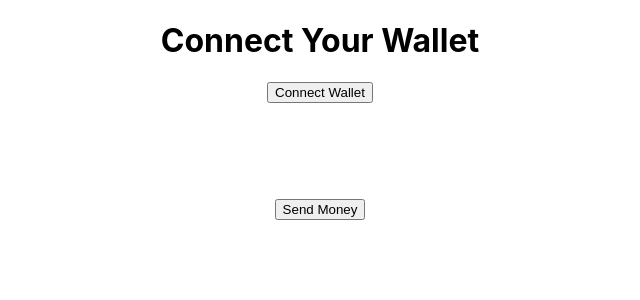
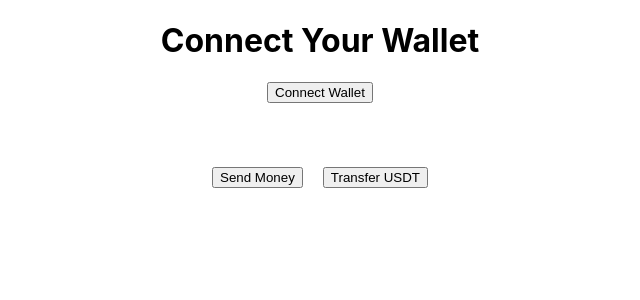
Before and after one commit to Tr123Ayesha/web3fund, a React (Create React App) app: page /connectWallet in a window 1280 px wide. Shown: the top 300 px of the page, without its empty margins (320-960 px from the left). Built offline with nearby package versions, Linux system fonts and the light colour scheme.

Commit message:
TransferMETHOD

```diff
--- a/src/pages/connectWallet/connectwallet.js
+++ b/src/pages/connectWallet/connectwallet.js
@@ -9,6 +9,7 @@ function ConnectWallet() {
   const [walletBalance, setWalletBalance] = useState('');
   const [tokenBalance, setTokenBalance] = useState('');
   const [errorMessage, setErrorMessage] = useState(''); // Error message state
+  const [tokenSymbol, setTokenSymbol] = useState('');
 
   const connectWallet = async () => {
     setErrorMessage('');
@@ -30,17 +31,10 @@ function ConnectWallet() {
 
       const symbol = await contract.methods.symbol().call();
       console.log(`Balance: ${formattedBalance} ${symbol}`);
-
-      // const ShowBalance = await contract.methods.balanceOf(walletAddress).call();
-      // console.log(`wallet Contract here it is Balance: ${ShowBalance}`);
-
+      setTokenSymbol(symbol);
     } catch (error) {
       console.error("Connection error:", error);
-
-
-
-
-      let errorMessage = error.message;
+     let errorMessage = error.message;
       if (error.code === 4001) {
         errorMessage = "Please connect your wallet to continue";
       } else if (error.message.includes('revert')) {
@@ -50,9 +44,57 @@ function ConnectWallet() {
       setErrorMessage(errorMessage);
     }
   };
+
+  const transferTokens = async (to, value) => {
+    setErrorMessage(''); // Clear any previous error
+
+    try {
+      // Initialize Web3 instance
+      const web3 = new Web3(window.ethereum); // Initialize Web3
+      const accounts = await window.ethereum.request({ method: "eth_accounts" });
+      const user = accounts[0];
+      setWalletAddress(user);
+
+      // Load contract (make sure getContract() returns a valid contract)
+      const contract = await getContract(); // Ensure this is returning the correct contract instance
+
+
+
+      const valueInWei = web3.utils.toWei(value.toString(), 'ether');
+      const gas = await contract.methods.transfer(to, valueInWei).estimateGas({ from: user });
+
+      // Send the transfer transaction
+      await contract.methods
+        .transfer(to, valueInWei) // Transfer the tokens
+        .send({ from: user, gas });
+
+      console.log("✅ Tokens transferred successfully!");
+    } catch (error) {
+      console.error("Transfer error:", error);
+      let errorMessage = error.message;
+
+      // Handle different error types
+      if (error.code === 4001) {
+        errorMessage = "Transaction rejected by user.";
+      } else if (error.message.includes('revert')) {
+        errorMessage = "Transfer failed. Make sure you have sufficient tokens.";
+      } else if (error.message.includes("insufficient funds")) {
+        errorMessage = "Insufficient funds in the wallet.";
+      }
+
+      setErrorMessage(errorMessage);
+    }
+  };
+
+
+
   const sendMoney = () => {
     navigate('/sendmoney');
   };
+  const recipientAddress = "0x5edBf4B846CA94AcDf1CC62114b6118Af6D4E047";
+const amountToTransfer = "3";
+
+
 
   return (
     <div style={{ display: "flex", flexDirection: "column", justifyContent: "center", alignItems: "center" }}>
@@ -62,10 +104,12 @@ function ConnectWallet() {
       {errorMessage && <p style={{ color: 'red' }}>{errorMessage}</p>}
 
       <p>{walletAddress && `Wallet Address: ${walletAddress}`}</p>
-      <p>{walletBalance && `The Current ETH Balance is: ${walletBalance}`}</p>
-      <p>{tokenBalance && `The Current Token Balance is: ${tokenBalance}`}</p>
-
+      {/* <p>{walletBalance && `The Current ETH Balance is: ${walletBalance}`}</p> */}
+      <p>{tokenBalance && `The Current Token Balance is: ${tokenBalance} USDT`}</p>
+<div style={{display:"flex", gap:"20px"}}>
       <button onClick={sendMoney}>Send Money</button>
+      <button onClick={() => transferTokens(recipientAddress, amountToTransfer)}> Transfer USDT </button>
+      </div>
     </div>
   );
 }
--- a/src/utils/getContract.js
+++ b/src/utils/getContract.js
@@ -11,16 +11,13 @@ const BSC_TESTNET_PARAMS = {
     symbol: "BNB",
     decimals: 18
   },
-  rpcUrls: ["https://data-seed-prebsc-1-s1.binance.org:8545/"],
-  blockExplorerUrls: ["https://testnet.bscscan.com"]
+  rpcUrls: ["https://data-seed-prebsc-1-s1.binance.org:8545/"]
 };
 
 const getContract = async () => {
   if (!window.ethereum) {
     throw new Error("MetaMask not found");
   }
-
-  // Handle network switching more robustly
   try {
     const chainId = await window.ethereum.request({ method: 'eth_chainId' });
 
```
